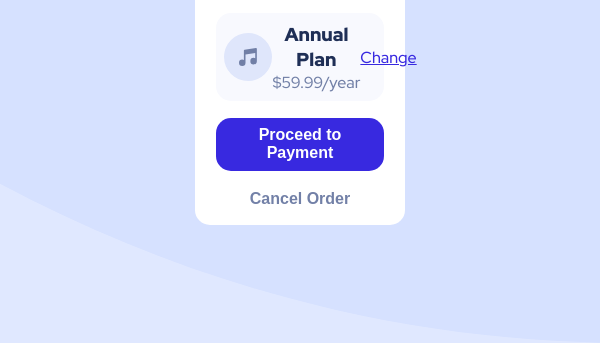
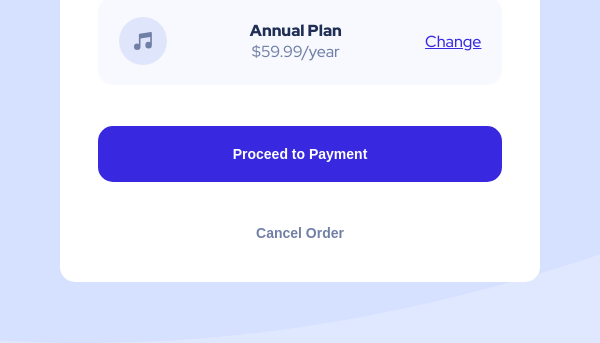
Before and after one commit to soumyyyaaa/Order-Summary, a plain HTML site: page index.html in a window 600 px wide. Shown: the part 457-800 px from the top of the page. Drawn offline with Linux system fonts and the light colour scheme.

Commit message:
Completed

```diff
--- a/style.css
+++ b/style.css
@@ -95,3 +95,39 @@ a:hover {
 .cancel:hover {
     color: #1F2F56;
 }
+
+@media only screen and (min-device-width: 600px) and (max-device-width: 1024px) {
+    .card {
+        width: 70%;
+    }
+}
+
+@media only screen and (max-width: 600px) {
+    body {
+        background-image: url("images/pattern-background-mobile.svg");
+    }
+
+    .card {
+        width: 80%;
+    }
+
+    .content {
+        padding: 8%;
+    }
+
+    p {
+        font-size: 14px;
+    }
+
+    h3 {
+        font-size: 16px;
+    }
+
+    .payment {
+        font-size: 14px;
+    }
+
+    .cancel {
+        font-size: 14px;
+    }
+}
```
